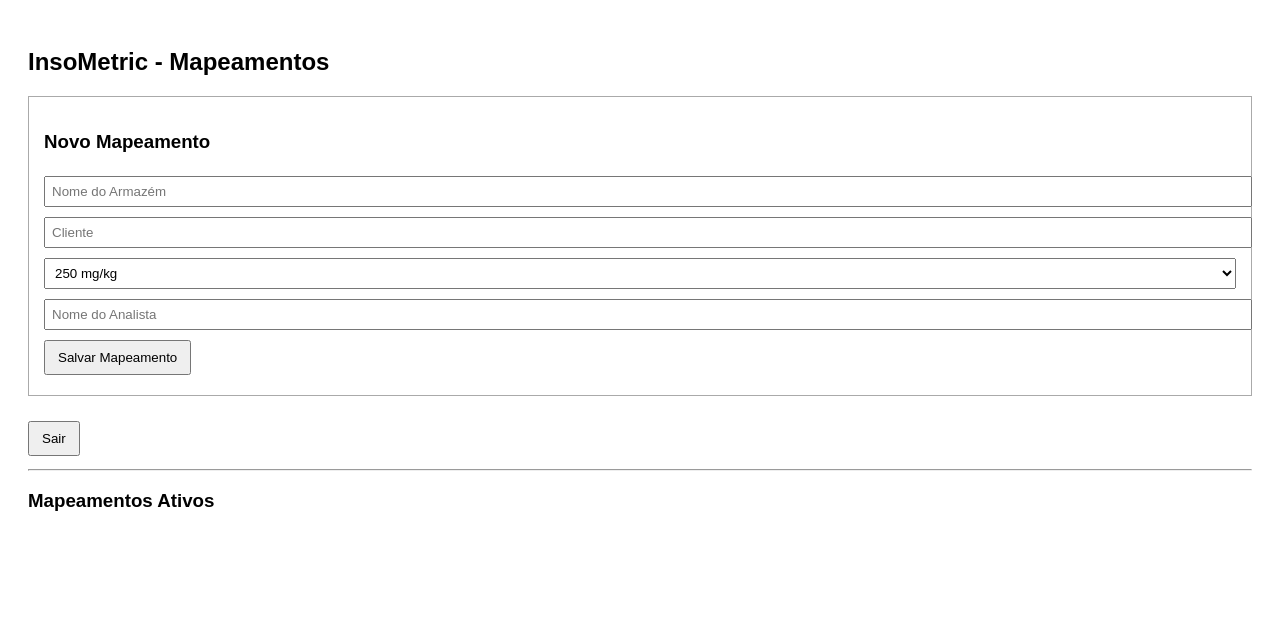
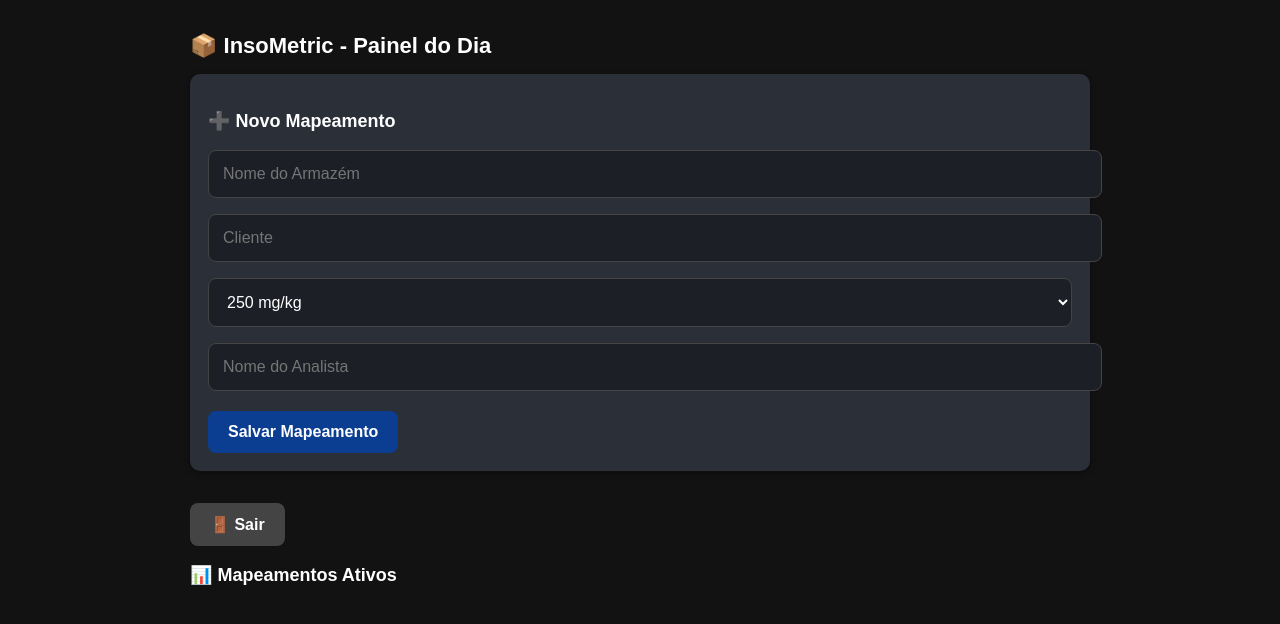
Before and after one commit to Gdomingues41/insometric-lab, a plain HTML site: page dashboard.html in a window 1280 px wide. Drawn offline with Linux system fonts and the light colour scheme; no server answers.

Commit message:
Add files via upload

```diff
--- a/dashboard.html
+++ b/dashboard.html
@@ -2,21 +2,118 @@
 <html lang="pt-br">
 <head>
 <meta charset="UTF-8">
-  <title>Dashboard - InsoMetric</title>
+<meta name="viewport" content="width=device-width, initial-scale=1.0">
+<title>InsoMetric - Painel Industrial</title>
+
 <style>
-    body { font-family: Arial; padding: 20px; }
-    button { padding: 8px 12px; margin: 5px 0; cursor: pointer; }
-    input, select { padding: 6px; margin: 5px 0; width: 100%; }
-    .card { border: 1px solid #ccc; padding: 10px; margin: 10px 0; }
-    .form-box { border: 1px solid #aaa; padding: 15px; margin-bottom: 20px; }
+
+body {
+  font-family: Arial, sans-serif;
+  margin: 0;
+  padding: 15px;
+  background-color: #121212;
+  color: #EAEAEA;
+}
+
+h2 {
+  font-size: 22px;
+  margin-bottom: 15px;
+  color: #ffffff;
+}
+
+h3 {
+  font-size: 18px;
+  margin-bottom: 10px;
+  color: #ffffff;
+}
+
+.box {
+  background: #2A2F38;
+  padding: 18px;
+  border-radius: 10px;
+  margin-bottom: 20px;
+  box-shadow: 0 2px 6px rgba(0,0,0,0.4);
+}
+
+input, select {
+  width: 100%;
+  padding: 14px;
+  margin: 8px 0;
+  font-size: 16px;
+  border-radius: 8px;
+  border: 1px solid #444;
+  background-color: #1C1F26;
+  color: white;
+}
+
+button {
+  width: 100%;
+  padding: 16px;
+  font-size: 16px;
+  border-radius: 8px;
+  border: none;
+  margin-top: 12px;
+  cursor: pointer;
+  background-color: #0B3D91;
+  color: white;
+  font-weight: bold;
+}
+
+button:hover {
+  opacity: 0.9;
+}
+
+.card {
+  background: #2A2F38;
+  padding: 18px;
+  border-radius: 10px;
+  margin-bottom: 15px;
+  box-shadow: 0 2px 6px rgba(0,0,0,0.4);
+  font-size: 15px;
+  line-height: 1.6;
+}
+
+.card strong {
+  font-size: 18px;
+  display: block;
+  margin-bottom: 6px;
+}
+
+.status-nc {
+  border-left: 6px solid #E74C3C;
+}
+
+.status-ok {
+  border-left: 6px solid #2ECC71;
+}
+
+.logout-btn {
+  background-color: #444;
+}
+
+@media (min-width: 768px) {
+
+  body {
+    max-width: 900px;
+    margin: auto;
+  }
+
+  button {
+    width: auto;
+    padding: 12px 20px;
+  }
+
+}
+
 </style>
 </head>
+
 <body>
 
-  <h2>InsoMetric - Mapeamentos</h2>
+<h2>📦 InsoMetric - Painel do Dia</h2>
 
-  <div class="form-box">
-    <h3>Novo Mapeamento</h3>
+<div class="box">
+<h3>➕ Novo Mapeamento</h3>
 
 <input type="text" id="armazem" placeholder="Nome do Armazém">
 <input type="text" id="cliente" placeholder="Cliente">
@@ -31,14 +128,13 @@
 <button onclick="criarMapeamento()">Salvar Mapeamento</button>
 </div>
 
-  <button onclick="logout()">Sair</button>
+<button class="logout-btn" onclick="logout()">🚪 Sair</button>
 
-  <hr>
-
-  <h3>Mapeamentos Ativos</h3>
+<h3>📊 Mapeamentos Ativos</h3>
 <div id="lista"></div>
 
 <script type="module">
+
 import { auth, db } from "./js/firebase-config.js";
 import { onAuthStateChanged, signOut }
 from "https://www.gstatic.com/firebasejs/12.10.0/firebase-auth.js";
@@ -68,6 +164,7 @@
 };
 
 window.criarMapeamento = async function() {
+
   const armazem = document.getElementById("armazem").value;
   const cliente = document.getElementById("cliente").value;
   const limite = parseInt(document.getElementById("limite").value);
@@ -84,7 +181,8 @@
     limite,
     analista,
     criadoEm: serverTimestamp(),
-        status: "ativo"
+    status: "ativo",
+    possuiNC: false
   });
 
   document.getElementById("armazem").value = "";
@@ -95,21 +193,27 @@
 };
 
 async function carregarMapeamentos() {
+
   lista.innerHTML = "";
+
   const q = query(collection(db, "mapeamentos"), orderBy("criadoEm", "desc"));
   const snapshot = await getDocs(q);
 
   snapshot.forEach(docSnap => {
+
     const data = docSnap.data();
     const id = docSnap.id;
 
+    const classe = data.possuiNC ? "status-nc" : "status-ok";
+
     lista.innerHTML += `
-          <div class="card">
-            <strong>${data.armazem}</strong><br>
+      <div class="card ${classe}">
+        <strong>${data.armazem}</strong>
         Cliente: ${data.cliente}<br>
         Limite: ${data.limite} mg/kg<br>
         Analista: ${data.analista}<br>
         Status: ${data.status}<br><br>
+
         <button onclick="abrirMapeamento('${id}')">
           Abrir Análises
         </button>
@@ -119,8 +223,9 @@
 }
 
 window.abrirMapeamento = function(id) {
-      window.location.href = `amostras.html?id=${id}`;
+  window.location.href = \`amostras.html?id=\${id}\`;
 };
+
 </script>
 
 </body>
```
Lines whose indentation alone changed are shown as unchanged.
